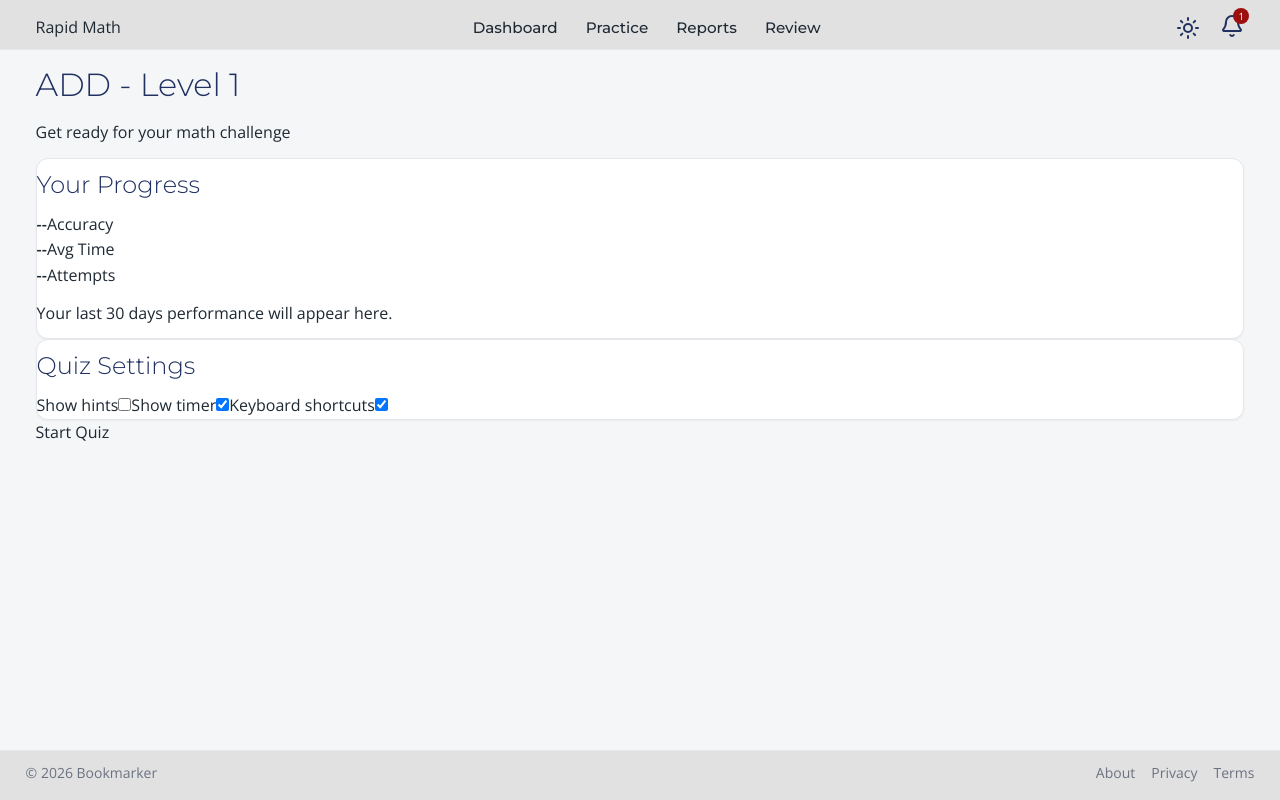
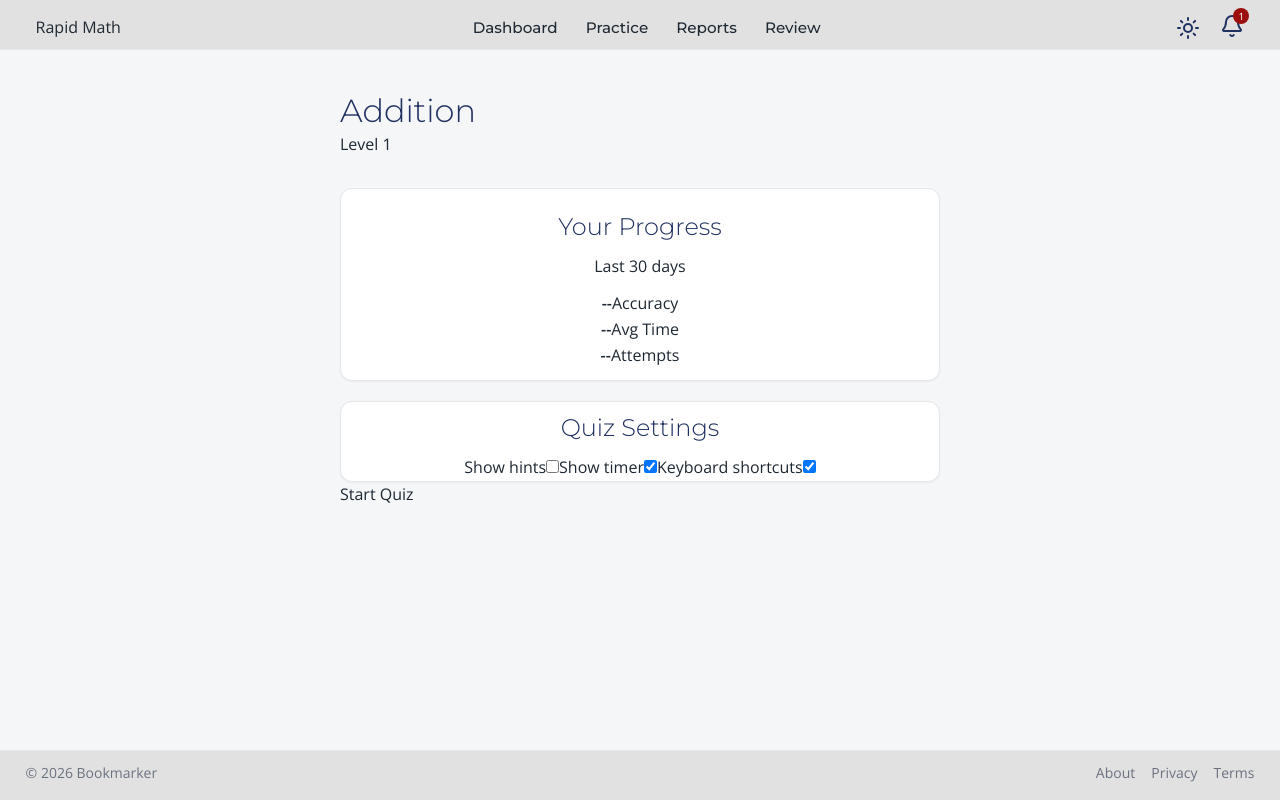
Before and after one commit to shankris/rapidMath, a Next.js app: page /practice/add/1 in a window 1280 px wide. Built offline with nearby package versions, Linux system fonts and the light colour scheme.

Commit message:
CSS Changes

```diff
--- a/src/components/Practice/Practice.module.css
+++ b/src/components/Practice/Practice.module.css
@@ -2,13 +2,12 @@
   width: 100%;
 }
 
-.heading {
+.header {
   margin-bottom: 30px;
+  display: flex;
+  justify-content: space-between;
 }
 
-.heading h1 {
-  margin-bottom: 8px;
-}
 
 .heading p {
   color: var(--mutedColor);
@@ -32,22 +31,40 @@
 
 
 .header h1 {
-  margin-bottom: 8px;
+  margin: 2px 0;
+  text-align: left;
+}
+
+span.level {
+  text-align: left;
+  display: block;
+}
+
+.questionProgress {
+  color: #707070;
+  margin: 20px 0 0 0;
+}
+
+button.btnPrimary {
+  width: 90%;
+  display: flex;
+  align-items: center;
+  max-width: 300px;
+}
+
+.progressCard,
+.resultCard {
+  margin: 10px 0 20px;
+  padding: 12px
 }
 
 
 .questionCard {
-
   background: var(--surfaceColor);
-
   border-radius: var(--borderRadius-lg);
-
   padding: 40px;
-
   margin: 30px 0;
-
   box-shadow: var(--shadow-md);
-
 }
 
 
--- a/src/components/Practice/PracticeSession.jsx
+++ b/src/components/Practice/PracticeSession.jsx
@@ -189,13 +189,14 @@ export default function PracticeSession({ operation, level }) {
   return (
     <div className={styles.container}>
       <div className={styles.header}>
-        <h1>
-          {OPERATIONS[operation].name} Level {level}
-        </h1>
+        <div>
+          <h1>{OPERATIONS[operation].name}</h1>
+          <span className={styles.level}>Level {level}</span>
+        </div>
 
-        <p>
-          Question {currentQuestion + 1} / {questions.length}
-        </p>
+        <div className={styles.questionProgress}>
+          {currentQuestion + 1} / {questions.length}
+        </div>
       </div>
 
       <QuestionCard question={question} />
--- a/src/components/Practice/QuizComplete.jsx
+++ b/src/components/Practice/QuizComplete.jsx
@@ -4,12 +4,11 @@ import styles from "./Practice.module.css";
 
 export default function QuizComplete({ results, onRetake, onAnotherTest, onContinue }) {
   return (
-    <div className={styles.complete}>
-      <div className={styles.completeHeader}>
-        <h1>🎉 Quiz Complete!</h1>
-
-        <p>Great work. Here is your performance summary.</p>
+    <div className={styles.container}>
+      <div className={styles.header}>
+        <h1>Quiz Complete!</h1>
       </div>
+      <p>Great work. Here is your performance summary.</p>
 
       <div className={`card ${styles.resultCard}`}>
         <div className={styles.resultItem}>
--- a/src/components/Practice/QuizSetup.jsx
+++ b/src/components/Practice/QuizSetup.jsx
@@ -1,21 +1,22 @@
 "use client";
 
 import styles from "./Practice.module.css";
+import { OPERATIONS } from "@/lib/math/operations";
 
 export default function QuizSetup({ operation, level, onStart }) {
   return (
-    <div className={styles.setup}>
-      <div className={styles.setupHeader}>
-        <h1>
-          {operation.toUpperCase()} - Level {level}
-        </h1>
-
-        <p>Get ready for your math challenge</p>
+    <div className={styles.container}>
+      <div className={styles.header}>
+        <div>
+          <h1>{OPERATIONS[operation].name}</h1>
+          <span className={styles.level}>Level {level}</span>
+        </div>
       </div>
 
       {/* Progress Preview */}
       <div className={`card ${styles.progressCard}`}>
         <h2>Your Progress</h2>
+        <p className={styles.muted}>Last 30 days</p>
 
         <div className={styles.stats}>
           <div>
@@ -33,8 +34,6 @@ export default function QuizSetup({ operation, level, onStart }) {
             <span>Attempts</span>
           </div>
         </div>
-
-        <p className={styles.muted}>Your last 30 days performance will appear here.</p>
       </div>
 
       {/* Settings */}
@@ -70,7 +69,7 @@ export default function QuizSetup({ operation, level, onStart }) {
       </div>
 
       <button
-        className='btn-primary'
+        className={styles.btnPrimary}
         onClick={onStart}
       >
         Start Quiz
```
